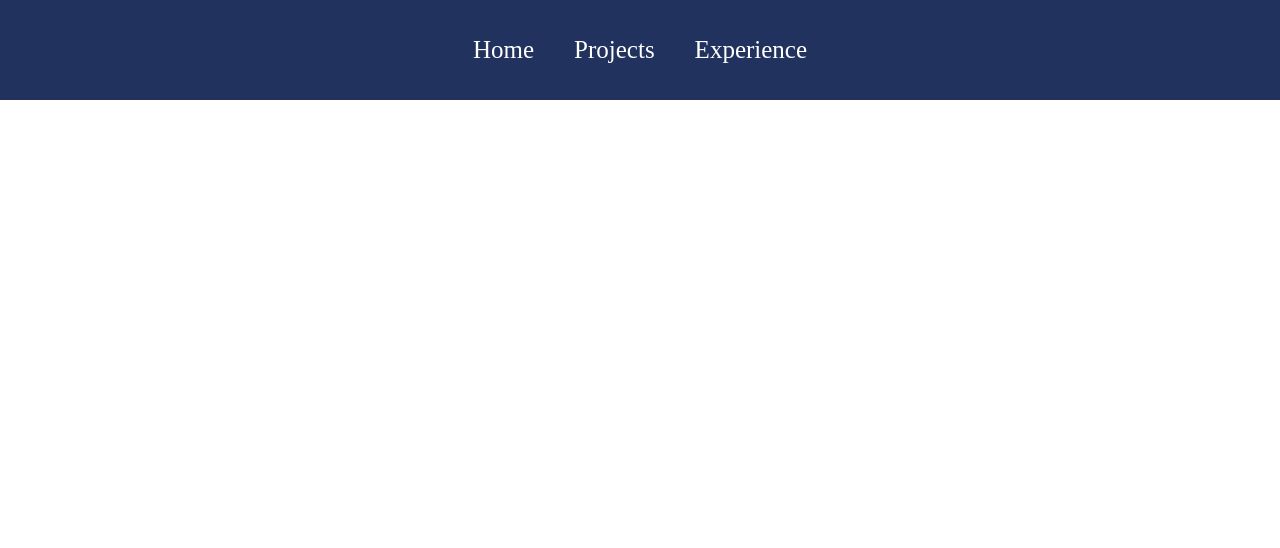
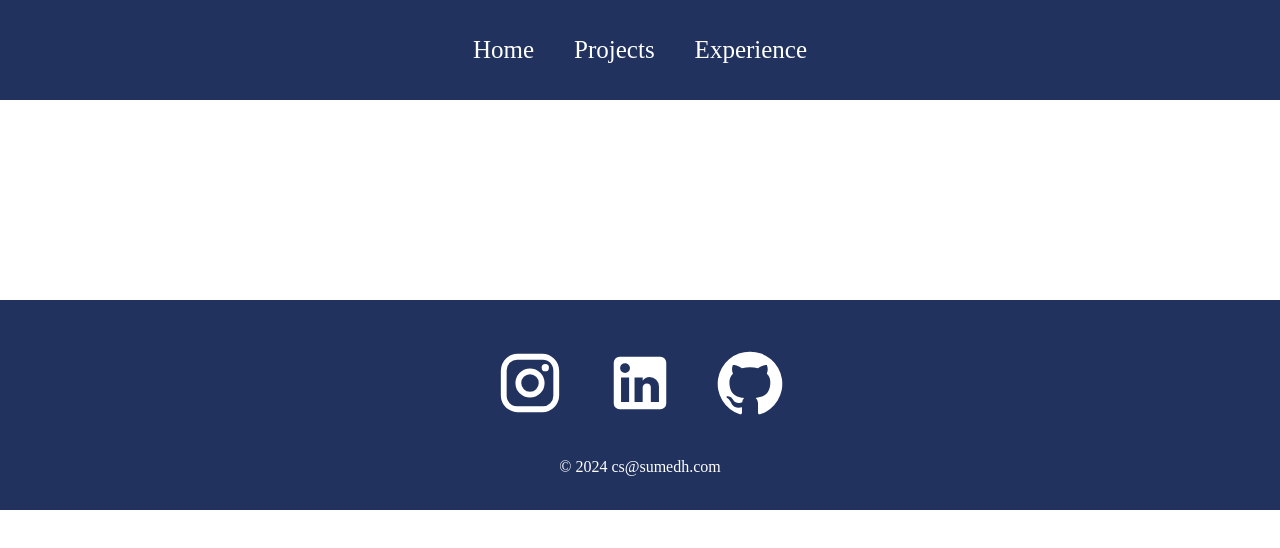
Before and after one commit to sumedhbadnore/React_Portfolio, a React (Create React App) app in the folder portfolio/: page /experience in a window 1280 px wide. Shown: the top 548 px of the page. Built offline with nearby package versions, Linux system fonts and the light colour scheme.

Commit message:
added footer

```diff
--- a/portfolio/package.json
+++ b/portfolio/package.json
@@ -3,8 +3,10 @@
   "version": "0.1.0",
   "private": true,
   "dependencies": {
-    "@material-ui/core": "^4.12.4",
-    "@material-ui/icons": "^4.11.3",
+    "@emotion/react": "^11.13.3",
+    "@emotion/styled": "^11.13.0",
+    "@mui/icons-material": "^6.1.5",
+    "@mui/material": "^6.1.5",
     "@testing-library/jest-dom": "^5.17.0",
     "@testing-library/react": "^13.4.0",
     "@testing-library/user-event": "^13.5.0",
--- a/portfolio/src/App.js
+++ b/portfolio/src/App.js
@@ -4,6 +4,7 @@
 import Projects from "./pages/Projects";
 import Experience from "./pages/Experience";
 import Navbar from "./components/Navbar";
+import Footer from "./components/Footer";
 
 function App() {
   return (
@@ -15,6 +16,7 @@
           <Route path="/projects" elements={<Projects />}></Route>
           <Route path="/experience" elements={<Experience />}></Route>
         </Routes>
+        <Footer/>
       </Router>
     </div>
   );
--- /dev/null
+++ b/portfolio/src/components/Footer.js
@@ -0,0 +1,18 @@
+import React from "react";
+import { Instagram, LinkedIn, GitHub } from "@mui/icons-material";
+import '../styles/Footer.css';
+
+function Footer() {
+  return (
+    <div className="footer">
+      <div className="socialMedia">
+        <Instagram />
+        <LinkedIn />
+        <GitHub />
+      </div>
+      <p> &copy; 2024 cs@sumedh.com</p>
+    </div>
+  );
+}
+
+export default Footer;
--- a/portfolio/src/components/Navbar.js
+++ b/portfolio/src/components/Navbar.js
@@ -1,7 +1,7 @@
 import React, { useState, useEffect } from "react";
 import { Link, useLocation } from "react-router-dom";
 import "../styles/Navbar.css";
-import ReorderIcon from "@material-ui/icons/Reorder";
+import ReorderIcon from "@mui/icons-material/Reorder";
 
 function Navbar() {
   const [expandNavbar, setExpandNavbar] = useState(false);
--- /dev/null
+++ b/portfolio/src/styles/Footer.css
@@ -0,0 +1,28 @@
+.footer {
+    width: 100%;
+    height: 200px;
+    background: #21325e;
+    display: flex;
+    justify-content: center;
+    align-items: center;
+    flex-direction: column;
+    padding-top: 10px;
+    margin-top: 200px;
+  }
+
+  .socialMedia svg {
+    color: white;
+    margin: 20px;
+    font-size: 70px;
+    cursor: pointer;
+  }
+
+  .footer p {
+    color: white;
+  }
+
+  @media only screen and (max-width: 600px) {
+    .footer svg {
+      font-size: 50px;
+    }
+  }
```
Also changed, not shown: 1 other file (tests, documents, lock files or other folders).
